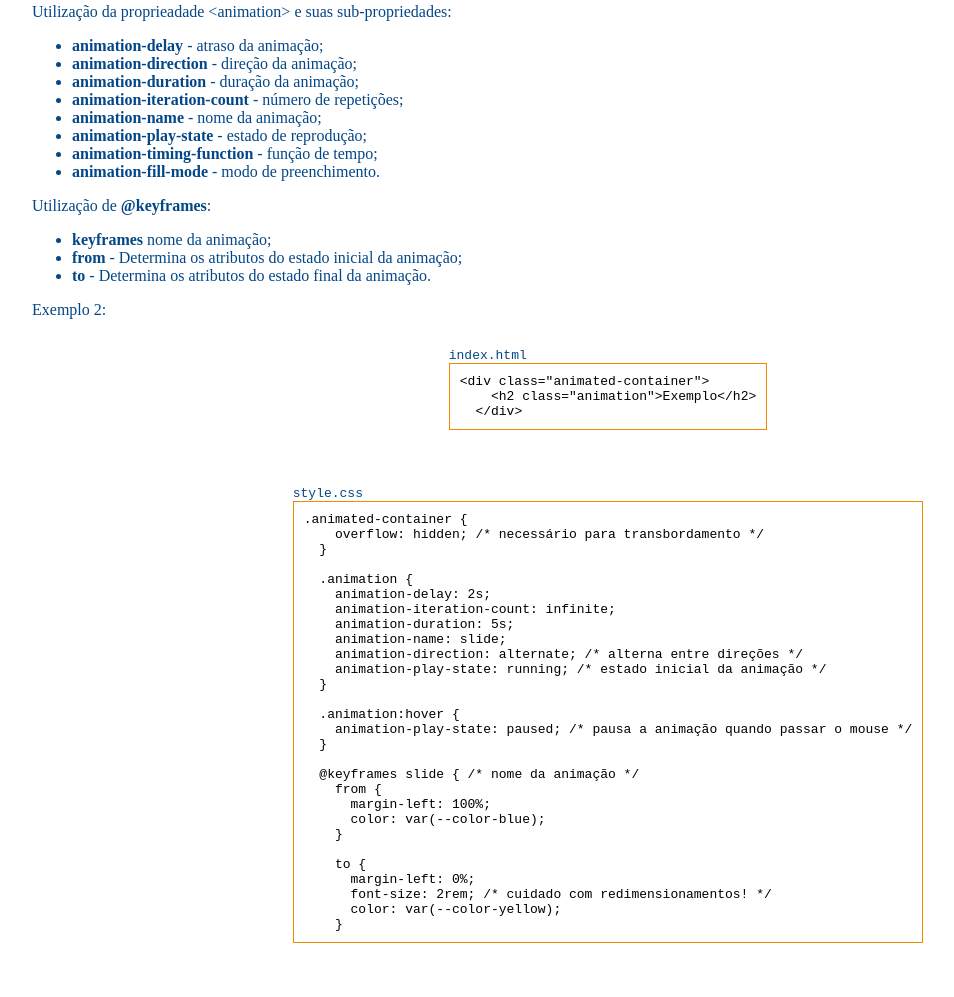
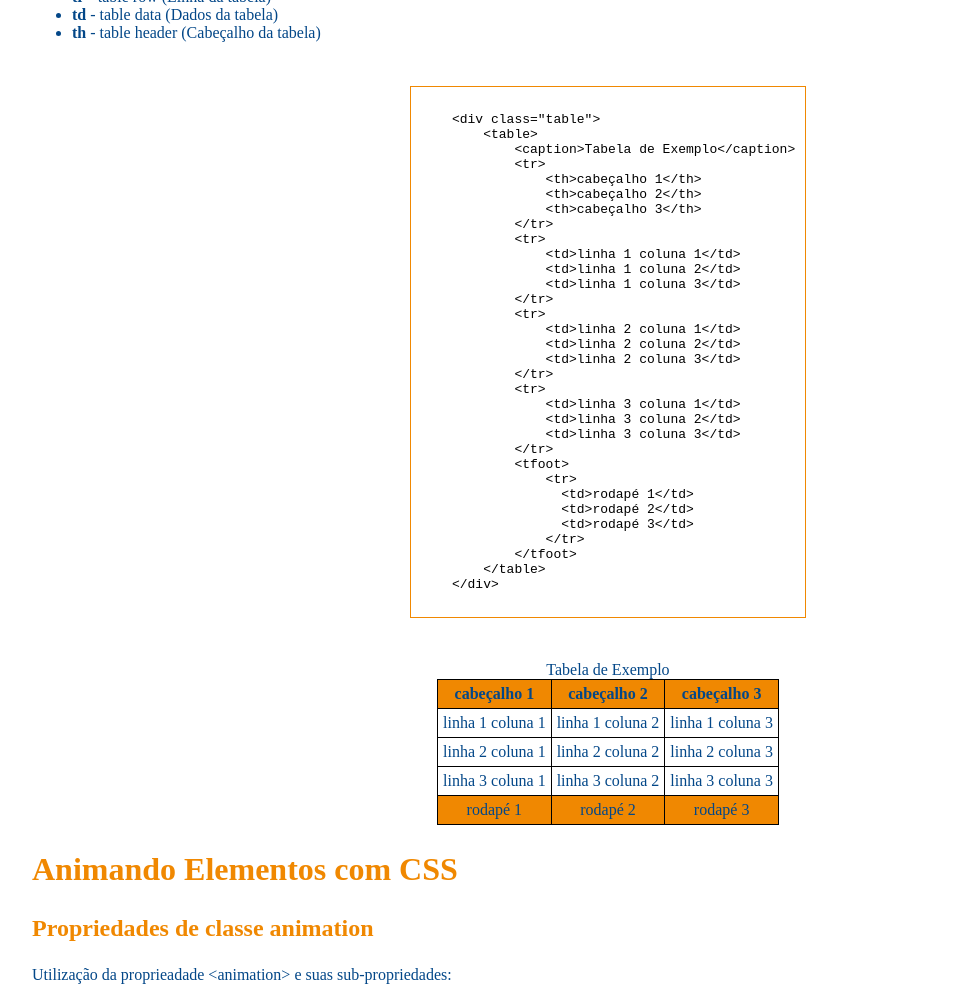
Before and after one commit to lusacramento/imagens-e-animacoes, a plain HTML site: page index.html in a window 1280 px wide. Shown: the part 3365-4362 px from the top of the page, without its empty margins (32-986 px from the left). Drawn offline with nearby package versions, Linux system fonts and the light colour scheme.

Commit message:
Desenvolvimento do texto 3 - tabelas

```diff
--- a/index.html
+++ b/index.html
@@ -217,9 +217,7 @@
       <li><strong>id</strong> - identificador da imagem;</li>
       <li><strong>title</strong> - título da imagem;</li>
     </ul>
-    <p>
-        exemplo 1:
-    </p>
+    <p>exemplo 1:</p>
     <div class="code-exemple">
       <pre class="">
 index.html
@@ -264,11 +262,91 @@ index.html
       </figure>
     </div>
 
+    <h2>Construindo Tabelas</h2>
+    <ul>
+      <li><strong>table</strong> - table - table (Tabela)</li>
+      <li><strong>caption</strong> - table caption (Título da tabela)</li>
+      <li><strong>tr</strong> - table row (Linha da tabela)</li>
+      <li><strong>td</strong> - table data (Dados da tabela)</li>
+      <li><strong>th</strong> - table header (Cabeçalho da tabela)</li>
+    </ul>
+    <div class="code-exemple">
+      <pre>
+        <code class="code">
+    &lt;div class="table">
+        &lt;table>
+            &lt;caption>Tabela de Exemplo&lt;/caption>
+            &lt;tr>
+                &lt;th>cabeçalho 1&lt;/th>
+                &lt;th>cabeçalho 2&lt;/th>
+                &lt;th>cabeçalho 3&lt;/th>
+            &lt;/tr>
+            &lt;tr>
+                &lt;td>linha 1 coluna 1&lt;/td>
+                &lt;td>linha 1 coluna 2&lt;/td>
+                &lt;td>linha 1 coluna 3&lt;/td>
+            &lt;/tr>
+            &lt;tr>
+                &lt;td>linha 2 coluna 1&lt;/td>
+                &lt;td>linha 2 coluna 2&lt;/td>
+                &lt;td>linha 2 coluna 3&lt;/td>
+            &lt;/tr>
+            &lt;tr>
+                &lt;td>linha 3 coluna 1&lt;/td>
+                &lt;td>linha 3 coluna 2&lt;/td>
+                &lt;td>linha 3 coluna 3&lt;/td>
+            &lt;/tr>
+            &lt;tfoot>
+                &lt;tr>
+                  &lt;td>rodapé 1&lt;/td>
+                  &lt;td>rodapé 2&lt;/td>
+                  &lt;td>rodapé 3&lt;/td>
+                &lt;/tr>
+            &lt;/tfoot>
+        &lt;/table>
+    &lt;/div>
+    </code>
+    </pre>
+    </div>
+
+    <div class="table">
+      <table>
+        <caption>
+          Tabela de Exemplo
+        </caption>
+        <tr>
+          <th>cabeçalho 1</th>
+          <th>cabeçalho 2</th>
+          <th>cabeçalho 3</th>
+        </tr>
+        <tr>
+          <td>linha 1 coluna 1</td>
+          <td>linha 1 coluna 2</td>
+          <td>linha 1 coluna 3</td>
+        </tr>
+        <tr>
+          <td>linha 2 coluna 1</td>
+          <td>linha 2 coluna 2</td>
+          <td>linha 2 coluna 3</td>
+        </tr>
+        <tr>
+          <td>linha 3 coluna 1</td>
+          <td>linha 3 coluna 2</td>
+          <td>linha 3 coluna 3</td>
+        </tr>
+        <tfoot>
+          <tr>
+            <td>rodapé 1</td>
+            <td>rodapé 2</td>
+            <td>rodapé 3</td>
+          </tr>
+        </tfoot>
+      </table>
+    </div>
+
     <h2>Animando Elementos com CSS</h2>
     <h3>Propriedades de classe <strong>animation</strong></h3>
-    <p>
-        Utilização da proprieadade &lt;animation&gt; e suas sub-propriedades:
-    </p>
+    <p>Utilização da proprieadade &lt;animation&gt; e suas sub-propriedades:</p>
     <ul>
       <li><strong>animation-delay</strong> - atraso da animação;</li>
       <li><strong>animation-direction</strong> - direção da animação;</li>
@@ -293,9 +371,7 @@ index.html
         animação.
       </li>
     </ul>
-    <p>
-        Exemplo 2:
-    </p>
+    <p>Exemplo 2:</p>
     <div class="code-exemple">
       <pre class="">
 index.html
@@ -344,17 +420,23 @@ style.css
       <h2 class="animation">Exemplo</h2>
     </div>
     <h3>Animando com a biblioteca <strong>Animatecss</strong></h3>
-    <p>Uma maneira fácil e rápida de criar animações é utilizando a biblioteca de estilos<a href="https://animate.style/">Animate.css</a>. Esta biblioteca já  contém várias animações pré-configuradas.</p>
+    <p>
+      Uma maneira fácil e rápida de criar animações é utilizando a biblioteca de
+      estilos<a href="https://animate.style/">Animate.css</a>. Esta biblioteca
+      já contém várias animações pré-configuradas.
+    </p>
 
     <h4>Passos para utilização do Animate.css</h4>
     <ol>
       <li>Importe a arquivo de estilo no cabeçaho do documento;</li>
-        <li>Adicione a classe <strong>animate__animated animate__nome-da-animação</strong>, onde o <strong>nome-da-animação.</strong> encontra-se no site da biblioteca</li>
+      <li>
+        Adicione a classe
+        <strong>animate__animated animate__nome-da-animação</strong>, onde o
+        <strong>nome-da-animação.</strong> encontra-se no site da biblioteca
+      </li>
     </ol>
 
-    <p>
-        Exemplo 3
-    </p>
+    <p>Exemplo 3</p>
     <div class="code-exemple">
       <pre class="">
   index.html
@@ -364,16 +446,29 @@ style.css
   </code>
       </pre>
     </div>
-    <h1 class="animated-container animatecss animate__animated animate__pulse animate__infinite">Animate</h1>
+    <h1
+      class="animated-container animatecss animate__animated animate__pulse animate__infinite"
+    >
+      Animate
+    </h1>
     <p>Observações</p>
     <ul>
       <li>Utilize animações com parciomônia! Não exagere na quantidade!</li>
       <li>Utilize apenas em elementos que deseja chamar a atenção!</li>
-        <li>Algumas propriedades, especialmente relativo ao tamanho <strong>width</strong> e <strong>height</strong> podem causar efeitos indesejáveis!</li>
-        <li>Cuidado com <strong>repetições infinitas</strong>. Tente evitar esse procedimento!</li>
+      <li>
+        Algumas propriedades, especialmente relativo ao tamanho
+        <strong>width</strong> e <strong>height</strong> podem causar efeitos
+        indesejáveis!
+      </li>
+      <li>
+        Cuidado com <strong>repetições infinitas</strong>. Tente evitar esse
+        procedimento!
+      </li>
     </ul>
 
-    <p class="credits">Atenciosamente, <strong><i>Luciano Sacramento</i></strong>.</p>
+    <p class="credits">
+      Atenciosamente, <strong><i>Luciano Sacramento</i></strong
+      >.
+    </p>
   </body>
-
 </html>
--- a/src/styles/style.css
+++ b/src/styles/style.css
@@ -69,6 +69,7 @@ h4 {
   font-family: monospace;
   white-space: pre-wrap;
   word-wrap: break-word;
+  color: black !important;
 }
 
 .code-exemple {
@@ -76,6 +77,7 @@ h4 {
   flex-direction: column;
   align-items: center;
   justify-content: center;
+  color: black;
 }
 
 .animated-container {
@@ -113,3 +115,24 @@ h4 {
   color: var(--color-yellow);
   text-align: center;
 }
+
+/* Tabela */
+.table {
+  display: flex;
+  justify-content: center;
+}
+
+table,
+th,
+td {
+  border: 1px solid black;
+  border-collapse: collapse;
+  padding: 5px;
+  text-align: center;
+}
+
+th,
+tfoot {
+  background-color: var(--color-yellow);
+  color: var(--color-blue);
+}
```
Also changed, not shown: table.html (added, +94 -0 lines). Lines whose indentation alone changed are shown as unchanged.
